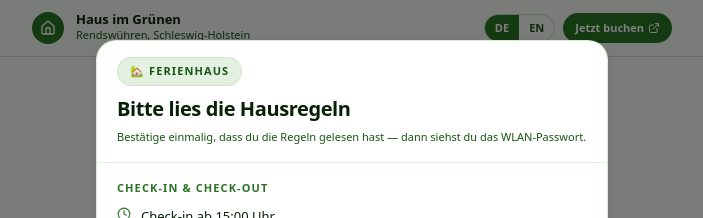
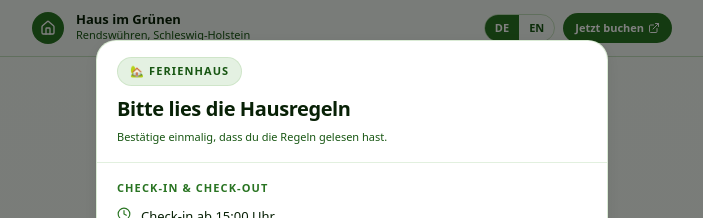
Before and after one commit to silasmahler/haus-im-gruenen, a Next.js app: page / in a window 1280 px wide. Shown: the top 218 px of the page, without its empty margins (288-991 px from the left). Built offline with nearby package versions, Linux system fonts and the light colour scheme.

Commit message:
Hausregeln-Hinweis: WLAN-Passwort-Erwähnung im Untertitel entfernen

```diff
--- a/src/i18n/dictionaries.ts
+++ b/src/i18n/dictionaries.ts
@@ -382,8 +382,7 @@ export const dictionaries: Record<Locale, Dictionary> = {
     },
     rules: {
       title: 'Bitte lies die Hausregeln',
-      subtitle:
-        'Bestätige einmalig, dass du die Regeln gelesen hast — dann siehst du das WLAN-Passwort.',
+      subtitle: 'Bestätige einmalig, dass du die Regeln gelesen hast.',
       sections: [
         {
           title: 'Check-in & Check-out',
@@ -719,7 +718,7 @@ export const dictionaries: Record<Locale, Dictionary> = {
     },
     rules: {
       title: 'Please read the house rules',
-      subtitle: 'Confirm once that you\u2019ve read the rules — then you\u2019ll see the WiFi password.',
+      subtitle: 'Confirm once that you\u2019ve read the rules.',
       sections: [
         {
           title: 'Check-in & check-out',
```
Also changed, not shown: 1 other file (tests, documents, lock files or other folders).
